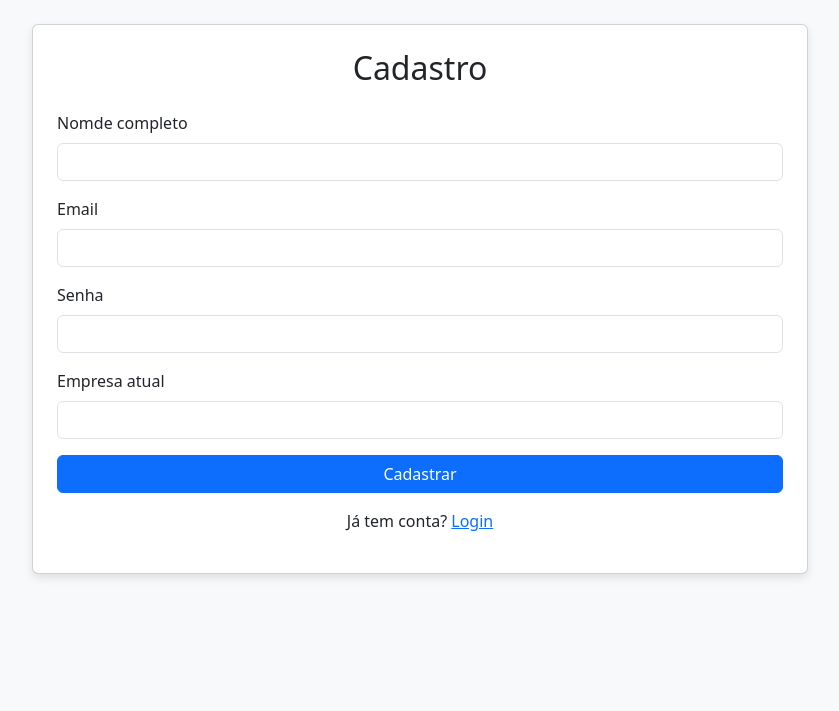
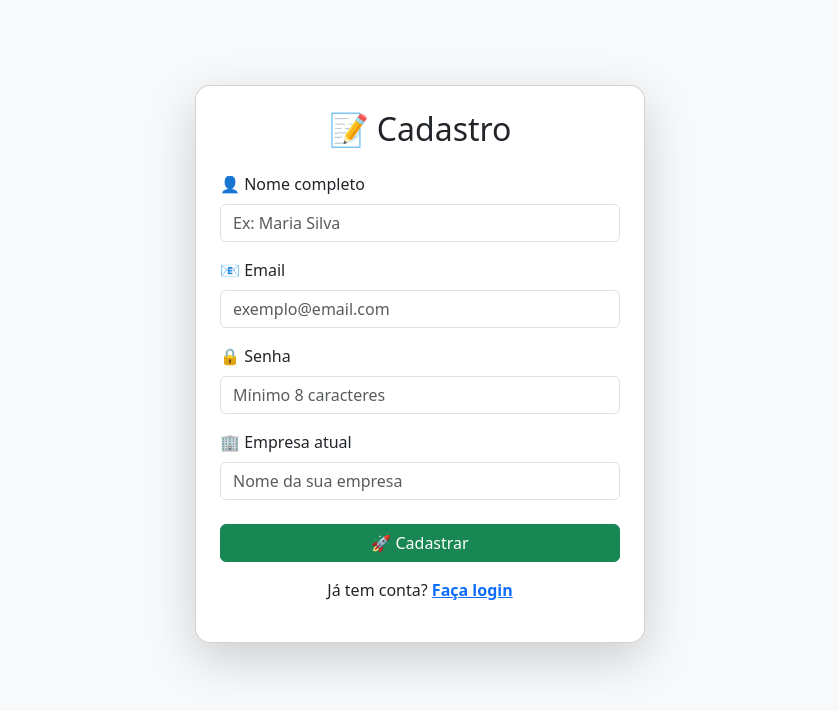
Before and after one commit to israias23/espelho_pessoal, a Flask app: page /register in a window 1280 px wide. Shown: the part 56-767 px from the top of the page, without its empty margins (220-1059 px from the left). Run offline with Flask 3, Linux system fonts and the light colour scheme; some libraries are stand-ins or nearby versions.

Commit message:
Update register.html

```diff
--- a/templates/register.html
+++ b/templates/register.html
@@ -1,27 +1,48 @@
 {% extends 'base.html' %}
-{% block title %}Register{% endblock %}
+{% block title %}Cadastro{% endblock %}
 {% block content %}
-<div class="card p-4">
-    <h2 class="text-center mb-4">Cadastro</h2>
-    <form method="POST">
+
+<div class="d-flex justify-content-center align-items-center" style="min-height: 85vh;">
+  <div class="card shadow-lg p-4" style="width: 100%; max-width: 450px; border-radius: 15px;">
+
+    <!-- Título -->
+    <h2 class="text-center mb-4">📝 Cadastro</h2>
+
+    <!-- Formulário -->
+    <form method="POST" action="{{ url_for('auth.register') }}">
+      <!-- Nome -->
       <div class="mb-3">
-            <label class="form-label">Nomde completo</label>
-            <input type="text" name="name" class="form-control" required>
+        <label class="form-label">👤 Nome completo</label>
+        <input type="text" name="name" class="form-control" placeholder="Ex: Maria Silva" required>
       </div>
+
+      <!-- Email -->
       <div class="mb-3">
-            <label class="form-label">Email</label>
-            <input type="email" name="email" class="form-control" required>
+        <label class="form-label">📧 Email</label>
+        <input type="email" name="email" class="form-control" placeholder="exemplo@email.com" required>
       </div>
+
+      <!-- Senha -->
       <div class="mb-3">
-            <label class="form-label">Senha</label>
-            <input type="password" name="password" class="form-control" minlength="8" required>
+        <label class="form-label">🔒 Senha</label>
+        <input type="password" name="password" class="form-control" placeholder="Mínimo 8 caracteres" minlength="8" required>
       </div>
+
+      <!-- Empresa -->
       <div class="mb-3">
-            <label class="form-label">Empresa atual</label>
-            <input type="text" name="company" class="form-control" required>
+        <label class="form-label">🏢 Empresa atual</label>
+        <input type="text" name="company" class="form-control" placeholder="Nome da sua empresa" required>
       </div>
-        <button type="submit" class="btn btn-primary w-100">Cadastrar</button>
+
+      <!-- Botão -->
+      <button type="submit" class="btn btn-success w-100 mt-2">🚀 Cadastrar</button>
     </form>
-    <p class="text-center mt-3">Já tem conta? <a href="{{ url_for('auth.login') }}">Login</a></p>
+
+    <!-- Link para login -->
+    <div class="text-center mt-3">
+      <p>Já tem conta? <a href="{{ url_for('auth.login') }}"><strong>Faça login</strong></a></p>
     </div>
+  </div>
+</div>
+
 {% endblock %}
```
Lines whose indentation alone changed are shown as unchanged.
